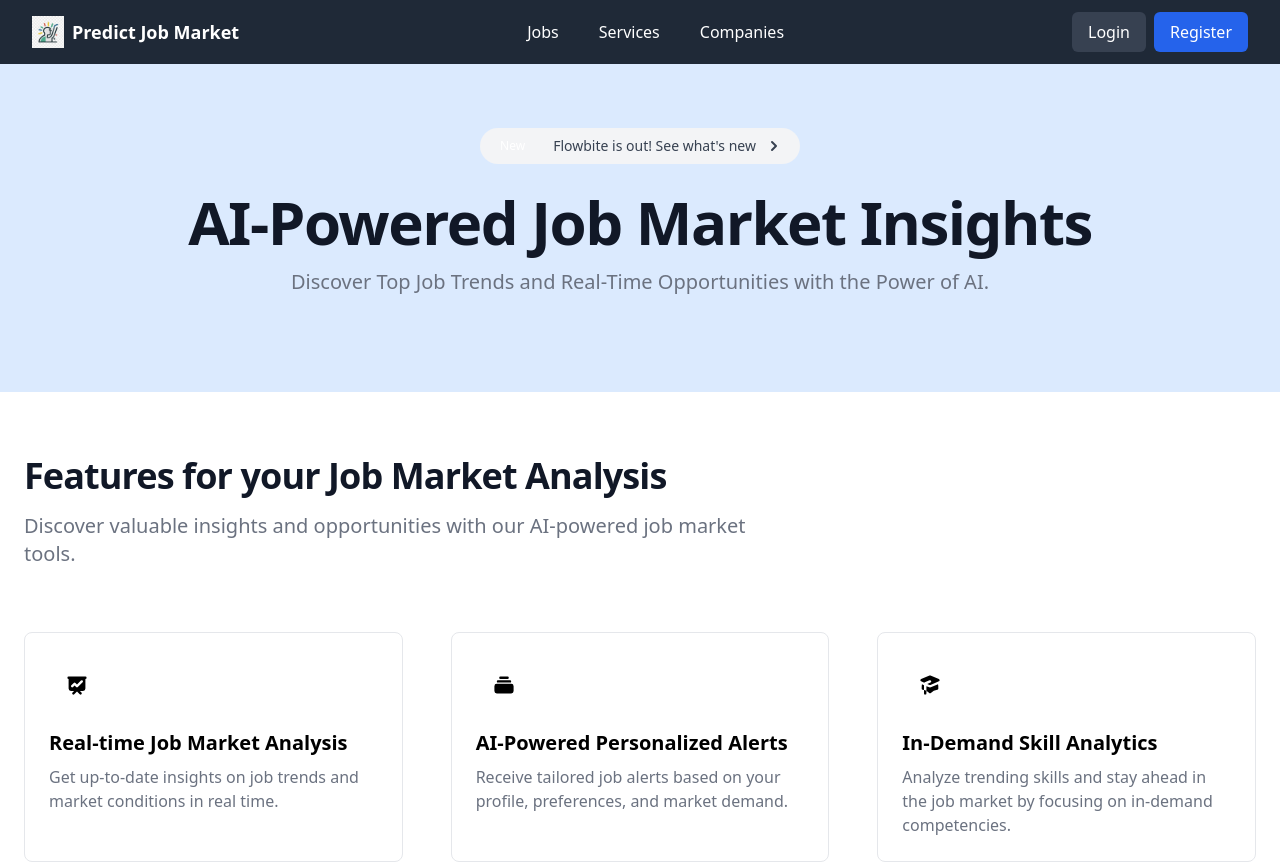
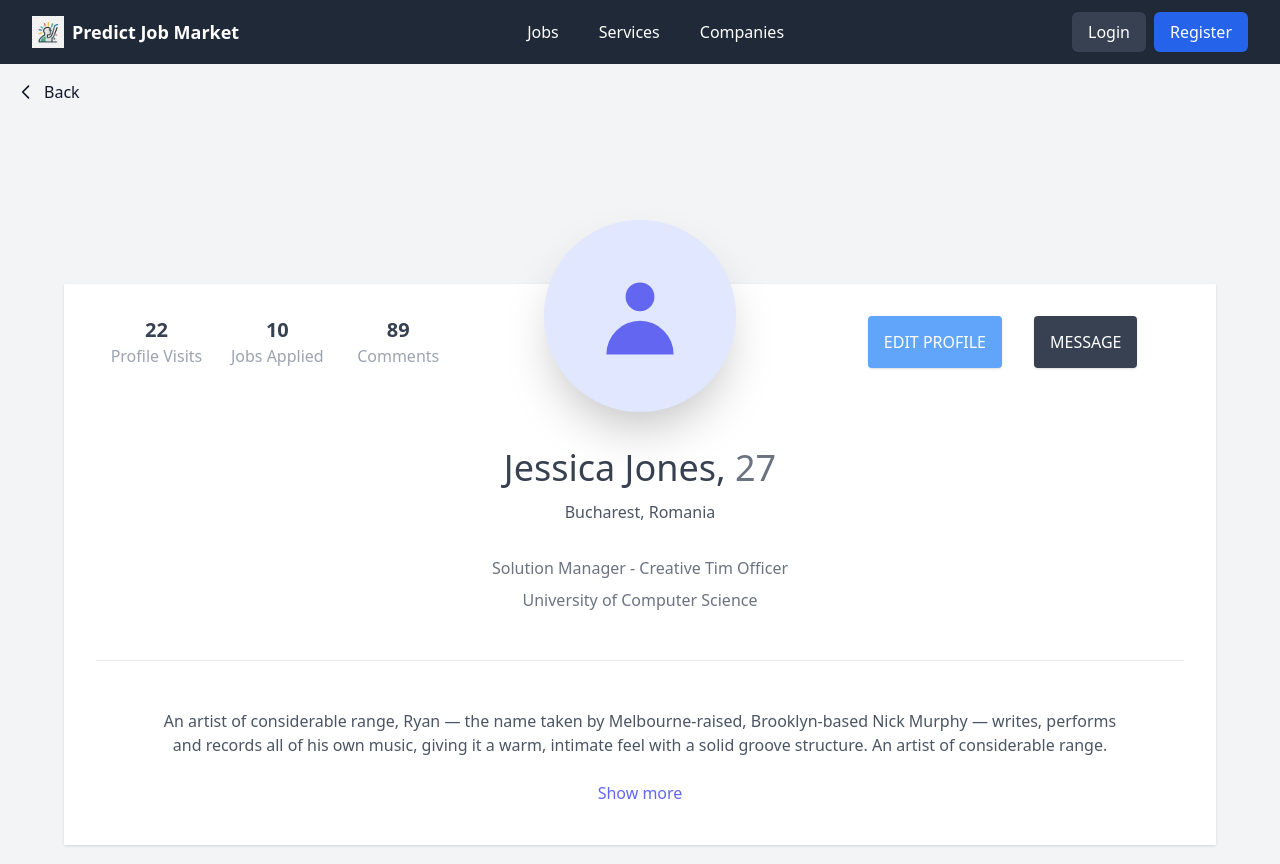
Before and after one commit to itsabhishek1120/Angular-test-project, an Angular app: page /profile in a window 1280 px wide. Shown: the top 864 px of the page. Built offline with nearby package versions, Linux system fonts and the light colour scheme.

Commit message:
User profile setup

```diff
--- a/src/app/app-routing.module.ts
+++ b/src/app/app-routing.module.ts
@@ -8,6 +8,7 @@ import { JobDetailsComponent } from "./job-market-components/job-details/job-det
 import { ServicesComponent } from './job-market-components/services/services.component';
 import { CompaniesComponent } from './job-market-components/companies/companies.component';
 import { PostJobComponent } from './job-market-components/post-job/post-job.component';
+import { ProfileComponent } from './job-market-components/profile/profile.component';
 
 const routes: Routes = [
   {
@@ -47,6 +48,10 @@ const routes: Routes = [
     component: PostJobComponent
   },
   {
+    path: 'profile',
+    component: ProfileComponent
+  },
+  {
     path: "**",
     component: DashboardComponent,
     data: { title : 'No path' }
--- a/src/app/app.module.ts
+++ b/src/app/app.module.ts
@@ -15,6 +15,7 @@ import { PostJobComponent } from './job-market-components/post-job/post-job.comp
 import { NavbarComponent } from './job-market-components/navbar/navbar.component';
 import { FooterComponent } from './job-market-components/footer/footer.component';
 import { LoaderComponent } from './job-market-components/loader/loader.component';
+import { ProfileComponent } from './job-market-components/profile/profile.component';
 
 @NgModule({
   declarations: [
@@ -29,7 +30,8 @@ import { LoaderComponent } from './job-market-components/loader/loader.component
     PostJobComponent,
     NavbarComponent,
     FooterComponent,
-    LoaderComponent
+    LoaderComponent,
+    ProfileComponent
   ],
   imports: [
     BrowserModule,
--- /dev/null
+++ b/src/app/job-market-components/profile/profile.component.html
@@ -0,0 +1,75 @@
+<!-- ******************************* Navbar Section ******************************* -->
+<app-navbar></app-navbar>
+
+<!-- ******************************* Back button ******************************* -->
+<div class="bg-gray-100 relative p-4">
+  <a routerLink="/dashboard" class="text-gray-900 dark:text-white hover:text-blue-600 dark:hover:text-blue-400 inline-flex items-center">
+      <svg class="w-5 h-5 mr-2 pointer-events-none" fill="none" stroke="currentColor" stroke-width="2" viewBox="0 0 24 24" xmlns="http://www.w3.org/2000/svg">
+          <path stroke-linecap="round" stroke-linejoin="round" d="M15 19l-7-7 7-7"></path>
+      </svg>
+      <span>Back</span>
+  </a>
+</div>
+
+<!-- ******************************* Profile ******************************* -->
+<div class="p-16 bg-gray-100">
+  <div class="p-8 bg-white shadow mt-24">
+    <div class="grid grid-cols-1 md:grid-cols-3">
+      <div class="grid grid-cols-3 text-center order-last md:order-first mt-20 md:mt-0">
+        <div>
+          <p class="font-bold text-gray-700 text-xl">22</p>
+          <p class="text-gray-400">Profile Visits</p>
+        </div>
+        <div>
+          <p class="font-bold text-gray-700 text-xl">10</p>
+          <p class="text-gray-400">Jobs Applied</p>
+        </div>
+        <div>
+          <p class="font-bold text-gray-700 text-xl">89</p>
+          <p class="text-gray-400">Comments</p>
+        </div>
+      </div>
+      <div class="relative">
+        <div
+          class="w-48 h-48 bg-indigo-100 mx-auto rounded-full shadow-2xl absolute inset-x-0 top-0 -mt-24 flex items-center justify-center text-indigo-500">
+          <svg xmlns="http://www.w3.org/2000/svg" class="h-24 w-24" viewBox="0 0 20 20" fill="currentColor">
+            <path fill-rule="evenodd" d="M10 9a3 3 0 100-6 3 3 0 000 6zm-7 9a7 7 0 1114 0H3z" clip-rule="evenodd" />
+          </svg>
+        </div>
+      </div>
+
+      <div class="space-x-8 flex justify-between mt-32 md:mt-0 md:justify-center">
+        <button
+          class="text-white py-2 px-4 uppercase rounded bg-blue-400 hover:bg-blue-500 shadow hover:shadow-lg font-medium transition transform hover:-translate-y-0.5">
+          Edit Profile
+        </button>
+        <button
+          class="text-white py-2 px-4 uppercase rounded bg-gray-700 hover:bg-gray-800 shadow hover:shadow-lg font-medium transition transform hover:-translate-y-0.5">
+          Message
+        </button>
+      </div>
+    </div>
+
+    <div class="mt-20 text-center border-b pb-12">
+      <h1 class="text-4xl font-medium text-gray-700">Jessica Jones, <span class="font-light text-gray-500">27</span>
+      </h1>
+      <p class="font-light text-gray-600 mt-3">Bucharest, Romania</p>
+
+      <p class="mt-8 text-gray-500">Solution Manager - Creative Tim Officer</p>
+      <p class="mt-2 text-gray-500">University of Computer Science</p>
+    </div>
+
+    <div class="mt-12 flex flex-col justify-center">
+      <p class="text-gray-600 text-center font-light lg:px-16">An artist of considerable range, Ryan — the name taken by
+        Melbourne-raised, Brooklyn-based Nick Murphy — writes, performs and records all of his own music, giving it a
+        warm, intimate feel with a solid groove structure. An artist of considerable range.</p>
+      <button class="text-indigo-500 py-2 px-4  font-medium mt-4">
+        Show more
+      </button>
+    </div>
+
+  </div>
+</div>
+
+<!-- ******************************* Foooter Section ******************************* -->
+<app-footer></app-footer>
--- /dev/null
+++ b/src/app/job-market-components/profile/profile.component.ts
@@ -0,0 +1,15 @@
+import { Component, OnInit } from '@angular/core';
+
+@Component({
+  selector: 'app-profile',
+  templateUrl: './profile.component.html',
+  styleUrls: ['./profile.component.css']
+})
+export class ProfileComponent implements OnInit {
+
+  constructor() { }
+
+  ngOnInit(): void {
+  }
+
+}
```
Also changed, not shown: src/app/job-market-components/profile/profile.component.css (added), 1 other file (tests, documents, lock files or other folders).
